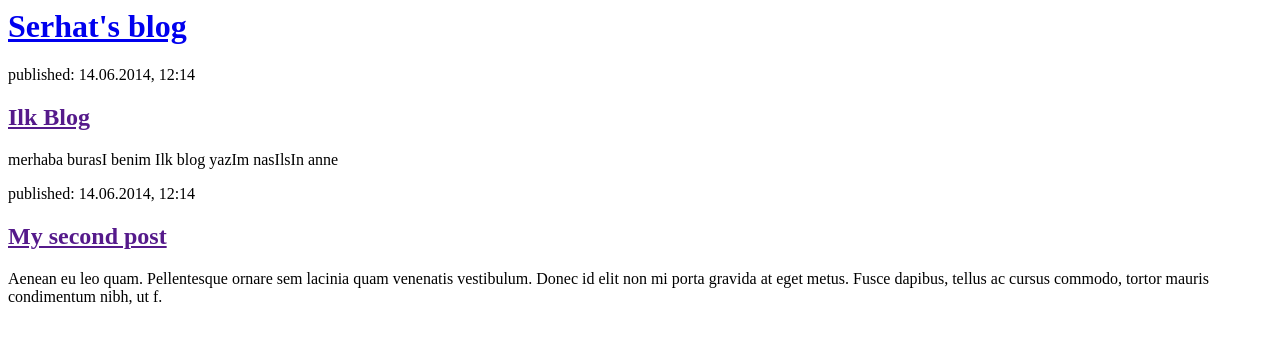
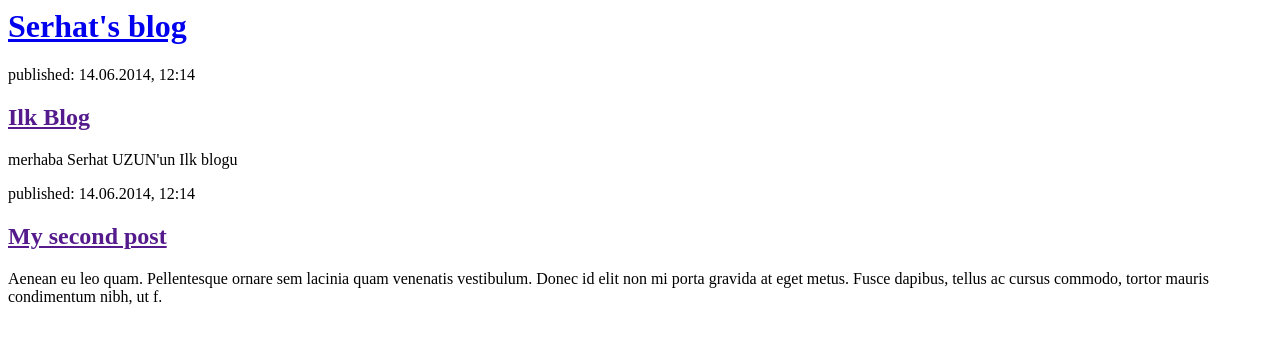
Before and after one commit to serhat42/ilk-blogum, a Django app: page / in a window 1280 px wide. Shown: the top 344 px of the page. Run offline with Django 3.2, Linux system fonts and the light colour scheme.

Commit message:
değişim son

```diff
--- a/blog/templates/blog/post_list.html
+++ b/blog/templates/blog/post_list.html
@@ -10,7 +10,7 @@
         <div>
             <p>published: 14.06.2014, 12:14</p>
             <h2><a href="">Ilk Blog</a></h2>
-            <p>merhaba burasI benim Ilk blog yazIm nasIlsIn anne</p>
+            <p>merhaba Serhat UZUN'un Ilk blogu</p>
         </div>
 
         <div>
```
